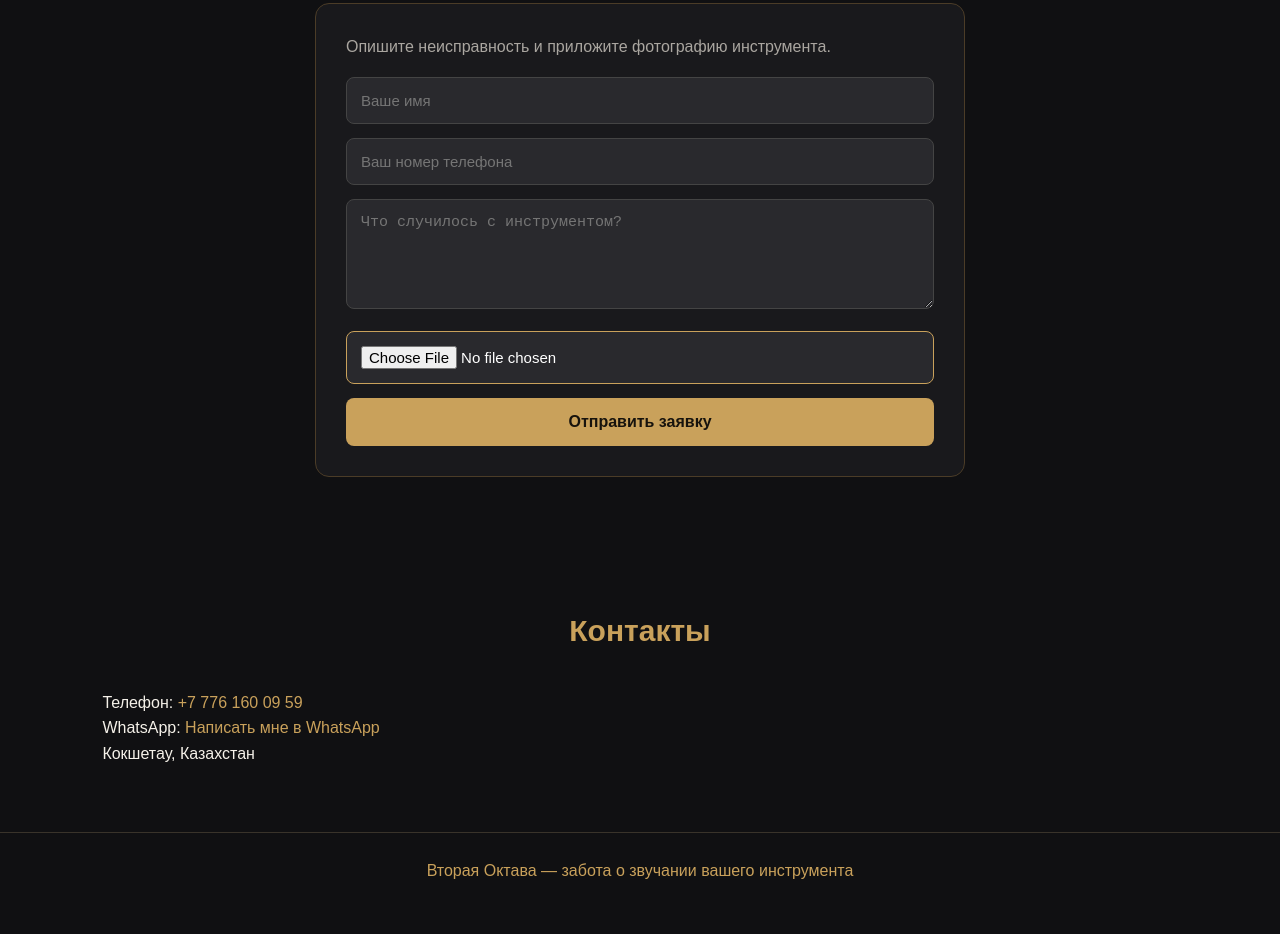
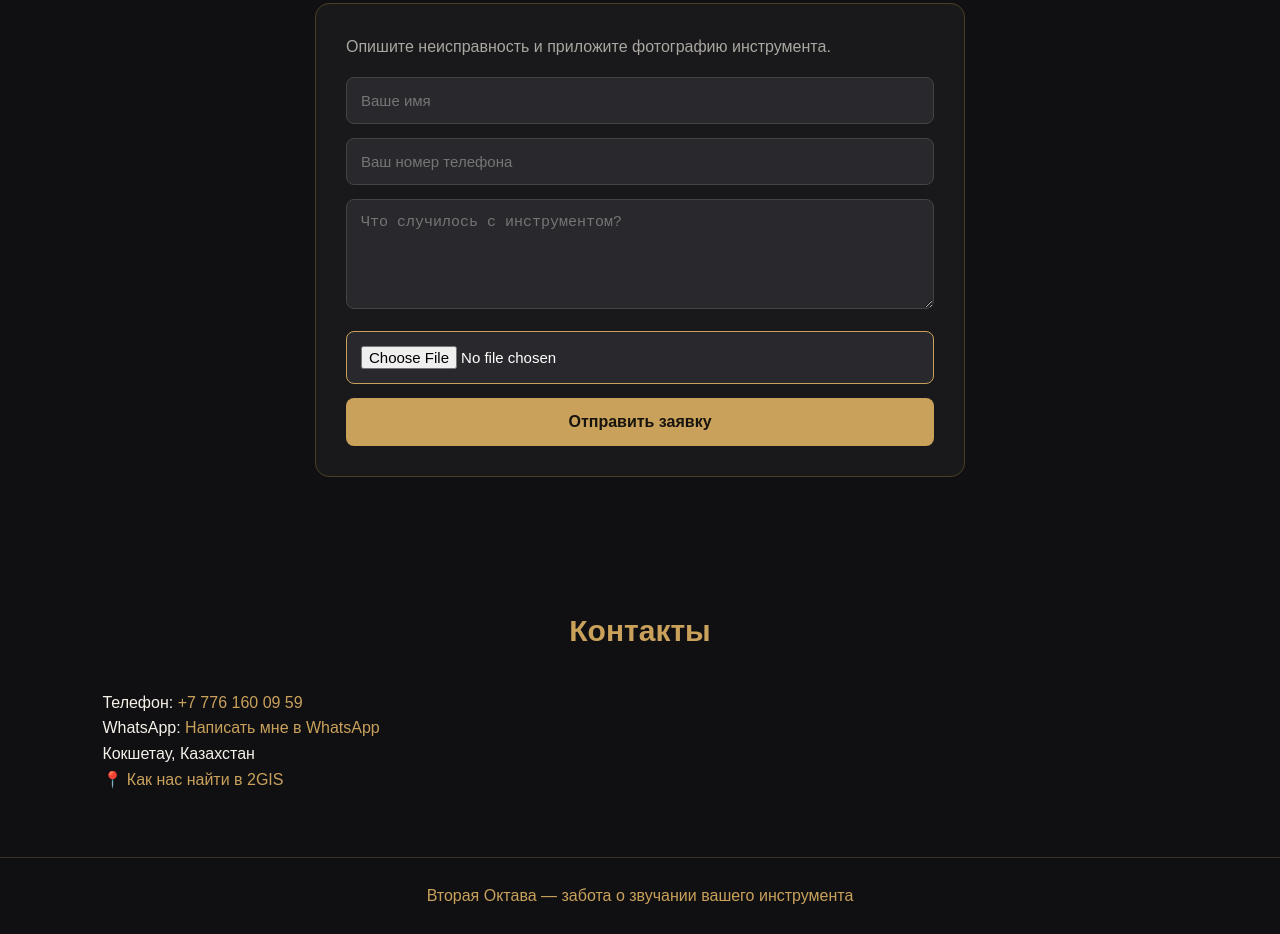
Before and after one commit to Anton-1928/.github.io, a plain HTML site: page index.html in a window 1280 px wide. Shown: the part 1881-2815 px from the top of the page. Before the commit the page ends 2789 px from the top, so only its background shows below. Drawn offline with Linux system fonts and the light colour scheme.

Commit message:
Update index.html

```diff
--- a/index.html
+++ b/index.html
@@ -322,7 +322,14 @@
   <h2 class="section-title">Контакты</h2>
   <p>Телефон: <a href="tel:+77761600959">+7 776 160 09 59</a></p>
   <p>WhatsApp: <a href="https://wa.me/77761600959?text=%D0%97%D0%B4%D1%80%D0%B0%D0%B2%D1%81%D1%82%D0%B2%D1%83%D0%B9%D1%82%D0%B5!%20%D0%AF%20%D0%BD%D0%B0%D1%88%D1%91%D0%BB%20%D0%B2%D0%B0%D1%81%20%D0%BD%D0%B0%20%D1%81%D0%B0%D0%B9%D1%82%D0%B5%20%D0%92%D1%82%D0%BE%D1%80%D0%B0%D1%8F%20%D0%9E%D0%BA%D1%82%D0%B0%D0%B2%D0%B0.%20%D0%A5%D0%BE%D1%87%D1%83%20%D1%83%D0%B7%D0%BD%D0%B0%D1%82%D1%8C%20%D0%BE%20%D1%80%D0%B5%D0%BC%D0%BE%D0%BD%D1%82%D0%B5%20%D0%BC%D1%83%D0%B7%D1%8B%D0%BA%D0%B0%D0%BB%D1%8C%D0%BD%D0%BE%D0%B3%D0%BE%20%D0%B8%D0%BD%D1%81%D1%82%D1%80%D1%83%D0%BC%D0%B5%D0%BD%D1%82%D0%B0." target="_blank">Написать мне в WhatsApp</a></p>
-  <p>Кокшетау, Казахстан</p>
+  <p>Кокшетау, Казахстан</p><p>
+  <a href="https://2gis.kz/kokshetau/geo/70000001096865024?inv_by=ee8756b840f74f4f937b239c6b3bfb94&inv_ts=1795445525"
+     target="_blank"
+     style="color: var(--gold); text-decoration: none;"
+     rel="noopener">
+    📍 Как нас найти в 2GIS
+  </a>
+</p>
 </section>
 
   <footer>
```
